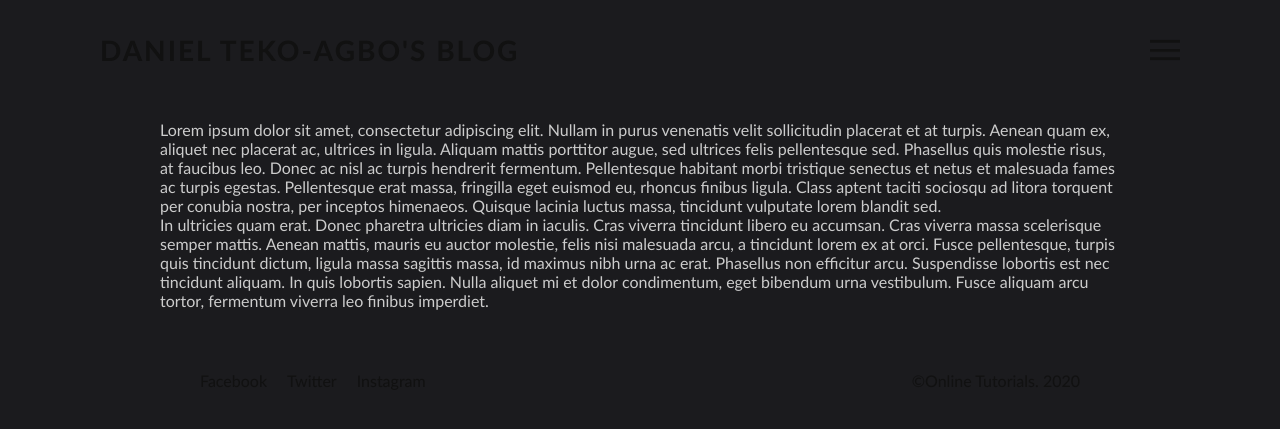
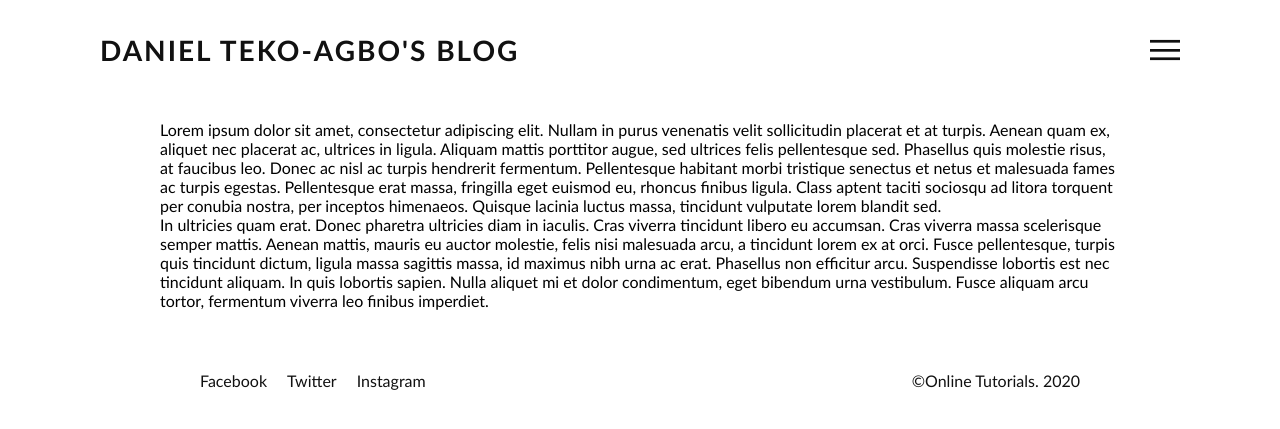
Before and after one commit to DanielTeko-Agbo/blog, a Jekyll site: the page built from about.md, in a window 1280 px wide. Shown: the top 429 px of the page. Built offline with Jekyll 4.4.1, drawn with Linux system fonts in a browser that asks for light colours.

Commit message:
Modified Content

```diff
--- a/assets/css/style.css
+++ b/assets/css/style.css
@@ -12,7 +12,7 @@ body
 section
 {
 	padding: 100px;
-	background: rgb(27, 27, 30);
+	background: #fff;
 	height: 100vh;
 }
 section header
@@ -103,7 +103,6 @@ section header .toggle.active
     max-width: 1000px;
     margin: 0 auto;
     justify-content: center;
-    color: #cccccc;
 }
 .footer
 {
```
